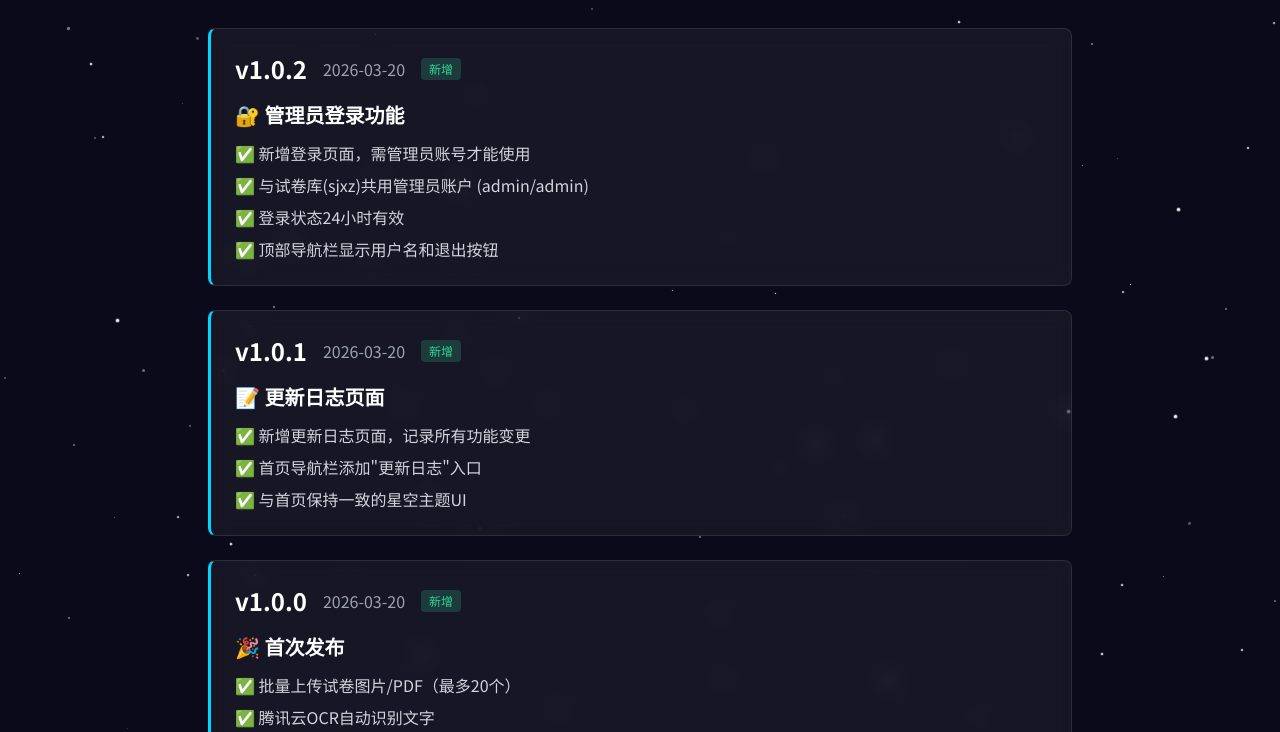
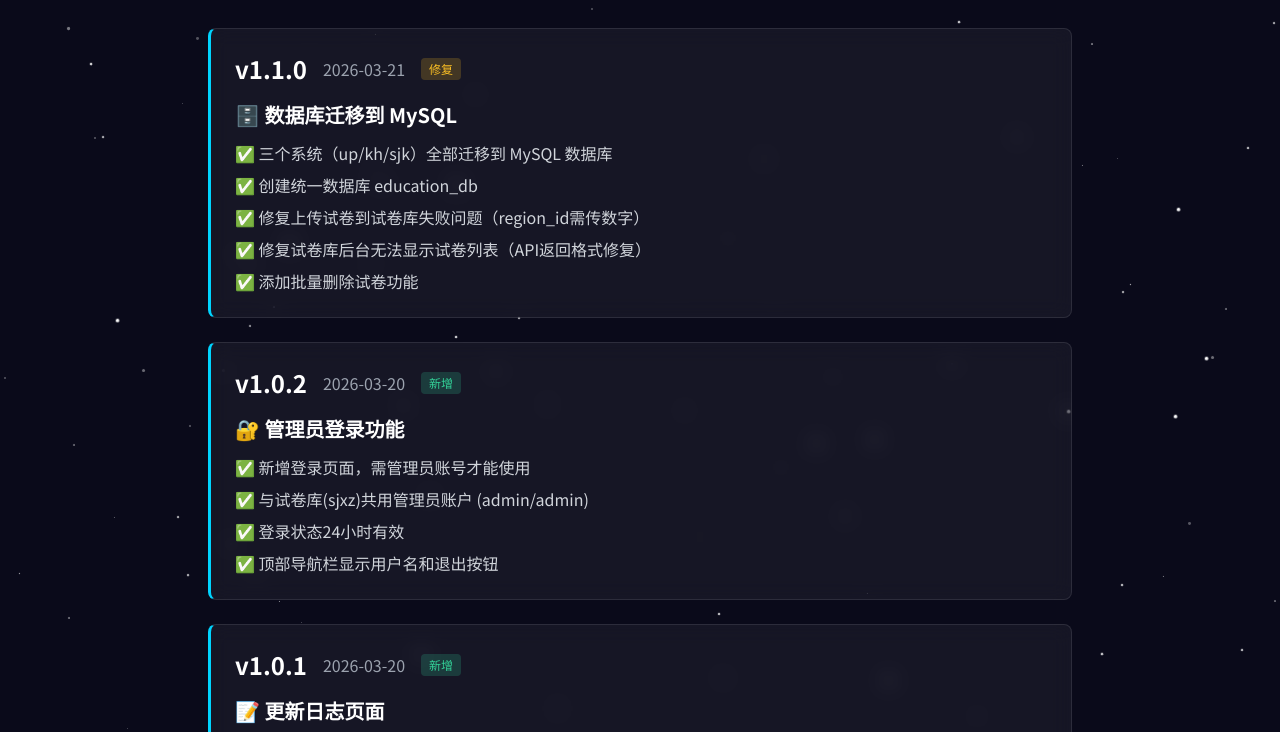
Before and after one commit to sssssk/up, a website: page public/changelog.html in a window 1280 px wide. Shown: the part 68-800 px from the top of the page. Drawn offline with nearby package versions, Linux system fonts and the light colour scheme.

Commit message:
docs: 更新日志添加 MySQL 迁移记录

```diff
--- a/public/changelog.html
+++ b/public/changelog.html
@@ -101,6 +101,19 @@
     // 更新日志数据
     const changelog = [
       {
+        version: '1.1.0',
+        date: '2026-03-21',
+        title: '🗄️ 数据库迁移到 MySQL',
+        tags: ['fix'],
+        changes: [
+          '✅ 三个系统（up/kh/sjk）全部迁移到 MySQL 数据库',
+          '✅ 创建统一数据库 education_db',
+          '✅ 修复上传试卷到试卷库失败问题（region_id需传数字）',
+          '✅ 修复试卷库后台无法显示试卷列表（API返回格式修复）',
+          '✅ 添加批量删除试卷功能'
+        ]
+      },
+      {
         version: '1.0.2',
         date: '2026-03-20',
         title: '🔐 管理员登录功能',
```
